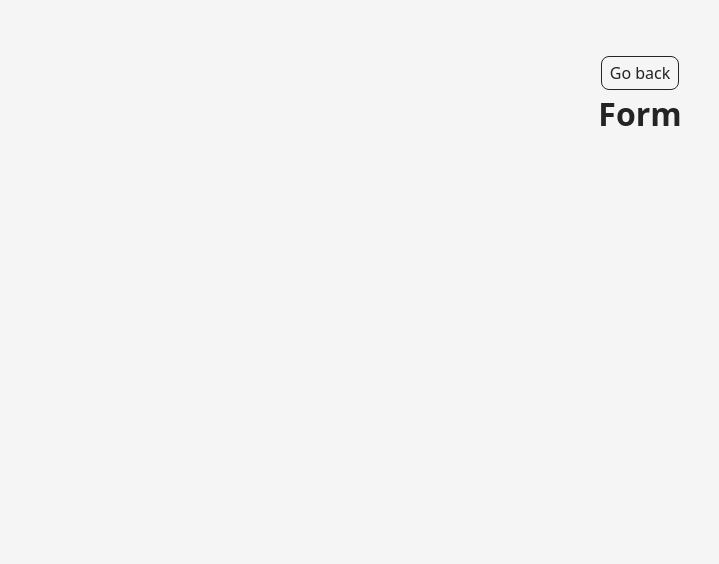
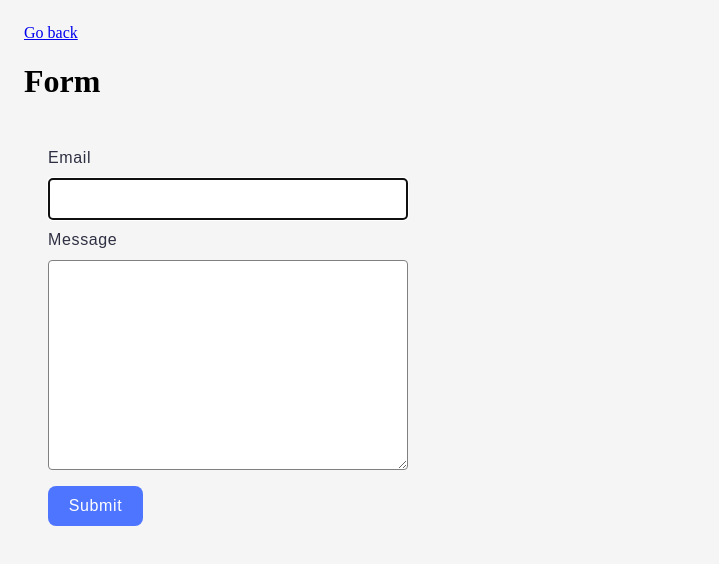
Before and after one commit to YurChu/goit-js-hw-09, a website built with Vite: page src/2-form.html in a window 1280 px wide. Shown: the whole page, without its empty margins (0-719 px from the left). Built offline with nearby package versions, Linux system fonts and the light colour scheme.

Commit message:
hw-js-094-css

```diff
--- a/src/2-form.html
+++ b/src/2-form.html
@@ -18,8 +18,20 @@
       <h1 class="main-title">
         Form
       </h1>
+    </div>
 
-    </div>
+    <form class="feedback-form" autocomplete="off">
+      <label class="feedback-label">
+        Email
+        <input class="feedback-input" type="email" name="email" autofocus />
+      </label>
+      <label class="feedback-label">
+        Message
+        <textarea class="feedback-textarea" name="message" rows="8"></textarea>
+      </label>
+      <button class="feedback-button" type="submit">Submit</button>
+    </form>
+
   </main>
   <script type="module" src="./js/2-form.js"></script>
 </body>
--- a/src/css/styles.css
+++ b/src/css/styles.css
@@ -5,17 +5,16 @@
   |============================
 */
 /* Common styles */
-@import url('./reset.css');
+/* @import url('./reset.css');
 @import url('./base.css');
 @import url('./container.css');
-@import url('./animations.css');
+@import url('./animations.css'); */
 
 /* Sections style */
-@import url('./header.css');
-
+/* @import url('./header.css');
 @import url('./badges.css');
-@import url('./back-link.css');
-/* ------------------------------- */
+@import url('./back-link.css'); */
+/* ------------- gallery section ------------------ */
 * {
   box-sizing: border-box;
 }
@@ -55,3 +54,69 @@ body {
 }
 .gallery-link {
 }
+/* ----------- form section ---------------- */
+.feedback-form {
+  display: flex;
+  flex-direction: column;
+  max-width: 408px;
+  padding: 24px;
+  font-family: 'Montserrat', sans-serif;
+  font-weight: 400;
+  font-size: 16px;
+  line-height: 1.5;
+  letter-spacing: 0.04em;
+  color: #2e2f42;
+}
+.feedback-label {
+  display: flex;
+  flex-direction: column;
+  gap: 8px;
+}
+.feedback-input {
+  margin-bottom: 8px;
+}
+.feedback-textarea {
+  margin-bottom: 16px;
+}
+.feedback-input,
+.feedback-textarea {
+  border: 1px solid #808080;
+  border-radius: 4px;
+  padding: 8px 16px;
+  max-width: 100%;
+  font-family: 'Montserrat', sans-serif;
+  font-weight: 400;
+  font-size: 16px;
+  line-height: 150%;
+  letter-spacing: 0.04em;
+  color: #2e2f42;
+}
+.feedback-input:hover,
+.feedback-input:focus,
+.feedback-textarea:hover,
+.feedback-textarea:focus {
+  border: 1px solid #000;
+}
+.feedback-input:active,
+.feedback-textarea:active {
+  border: 1px solid #808080;
+}
+.feedback-button {
+  border: none;
+  border-radius: 8px;
+  padding: 8px 16px;
+  max-width: 95px;
+  height: 40px;
+  background: #4e75ff;
+  cursor: pointer;
+  font-family: 'Montserrat', sans-serif;
+  font-weight: 500;
+  font-size: 16px;
+  line-height: 150%;
+  letter-spacing: 0.04em;
+  color: #fff;
+}
+.feedback-button:hover,
+.feedback-button:focus {
+  background: #6c8cff;
+}
```
